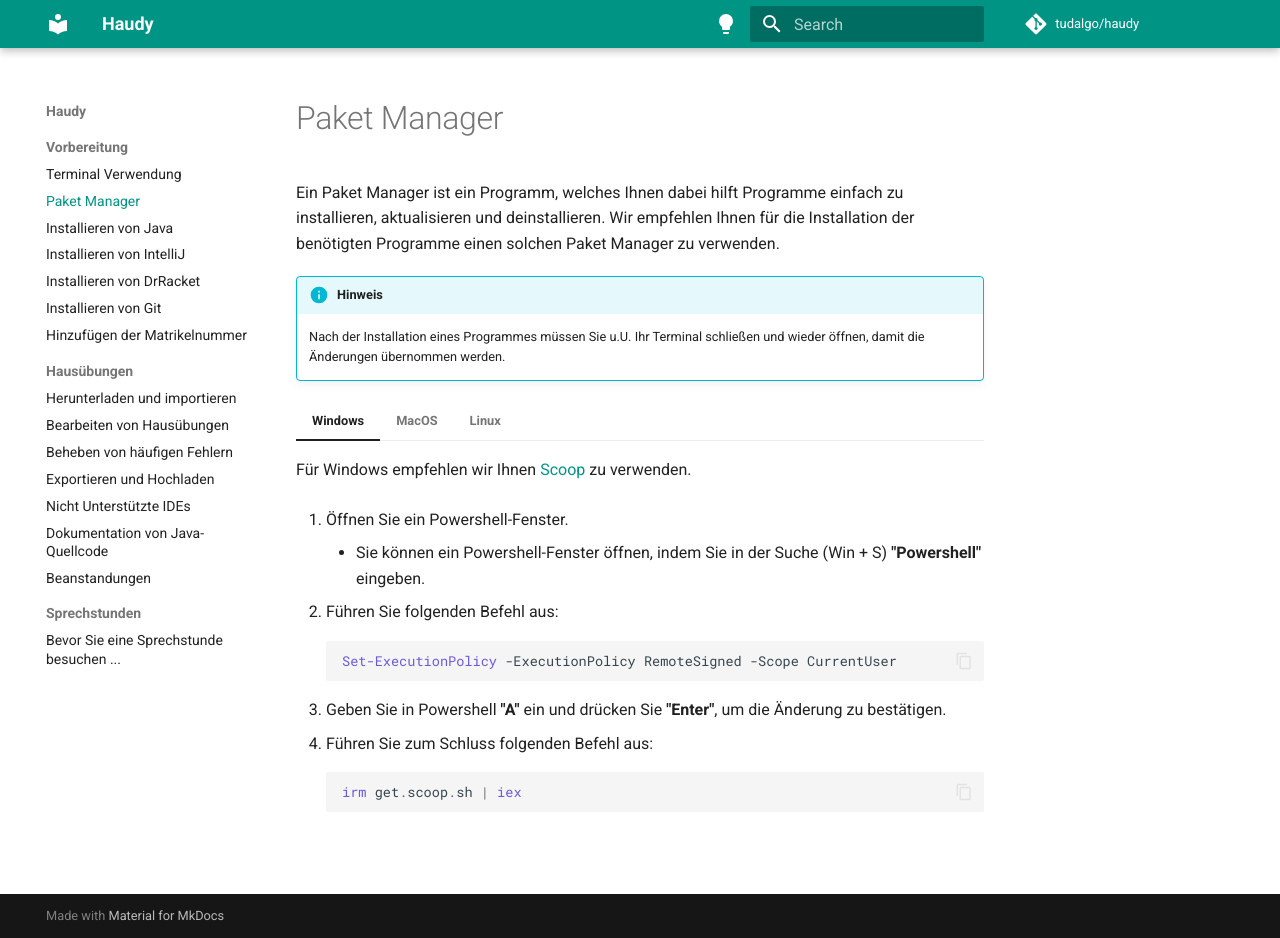
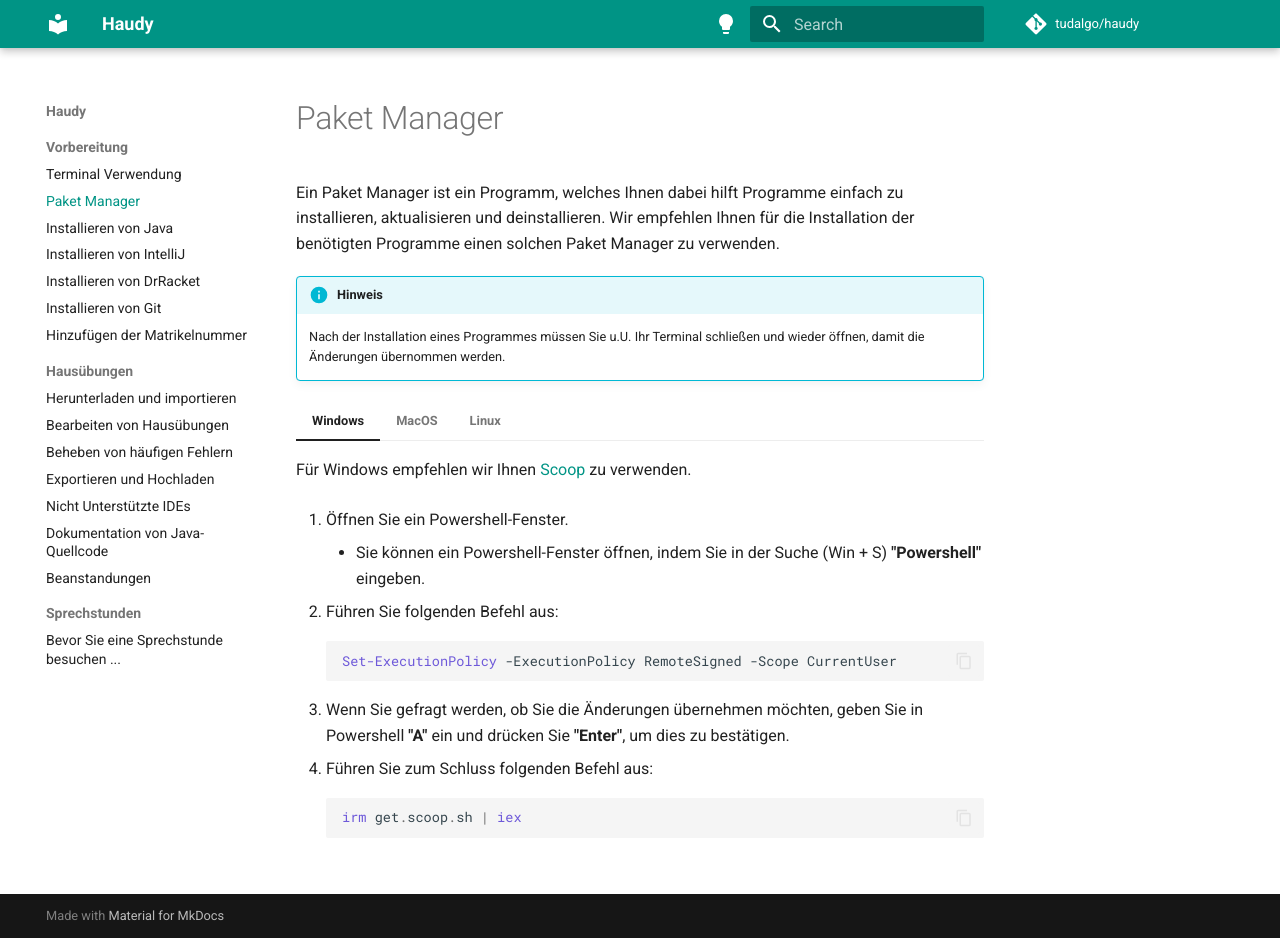
Before and after one commit to tudagrade/wiki, an MkDocs documentation site: the page built from docs/preparation/packagemanager.md, in a window 1280 px wide and 938 px high. Built offline with MkDocs 1.6.1 and Material for MkDocs 9.7.7, drawn with Linux system fonts in a browser that asks for light colours; comment, search, counter and statistics services are not loaded.

Commit message:
fix scoop installation

````diff
--- a/docs/preparation/packagemanager.md
+++ b/docs/preparation/packagemanager.md
@@ -20,7 +20,7 @@ Wir empfehlen Ihnen für die Installation der benötigten Programme einen solche
         Set-ExecutionPolicy -ExecutionPolicy RemoteSigned -Scope CurrentUser
         ```
 
-    3. Geben Sie in Powershell **"A"** ein und drücken Sie **"Enter"**, um die Änderung zu bestätigen.
+    3. Wenn Sie gefragt werden, ob Sie die Änderungen übernehmen möchten, geben Sie in Powershell **"A"** ein und drücken Sie **"Enter"**, um dies zu bestätigen.
 
     4. Führen Sie zum Schluss folgenden Befehl aus:
     ```powershell
````
Also changed, not shown: docs/exercises/edit.md (+1 -1 lines).
